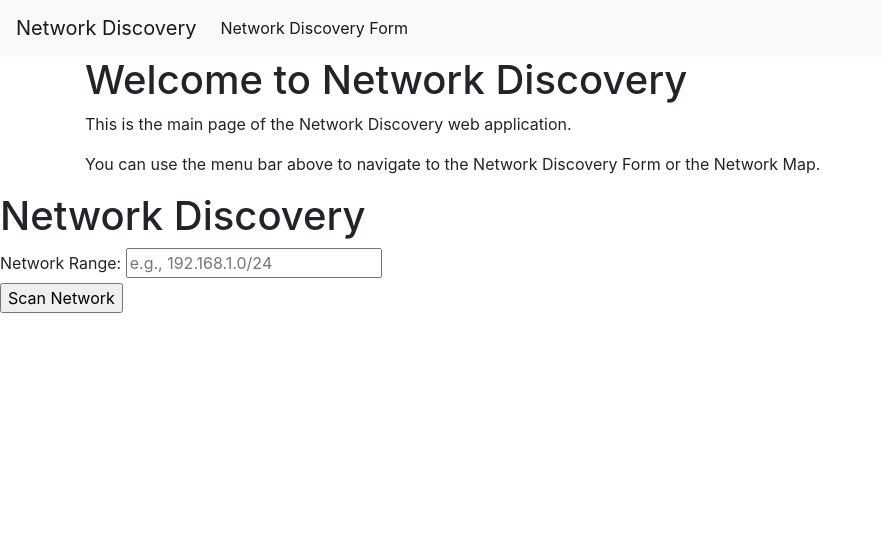
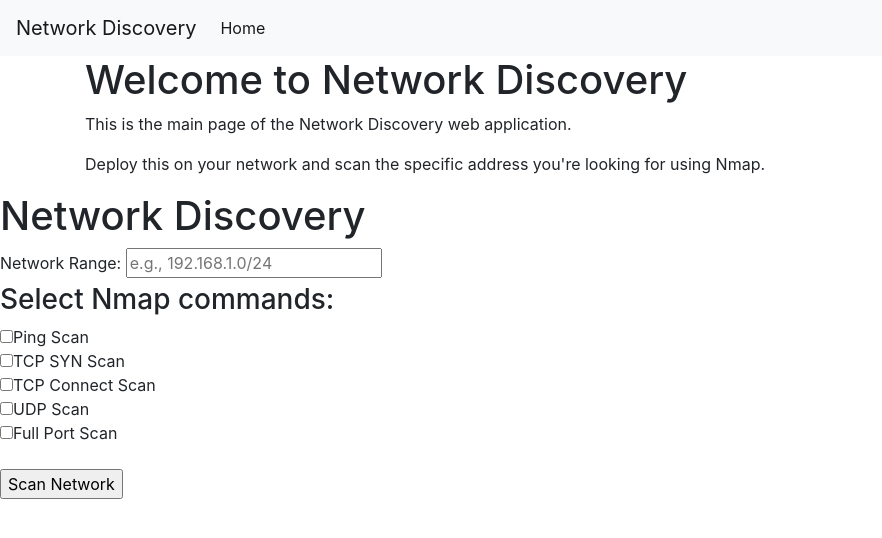
Before and after one commit to dstencil/flask_nmap, a Flask app: page / in a window 1280 px wide. Shown: the top 538 px of the page, without its empty margins (0-882 px from the left). Run offline with Flask 3, Linux system fonts and the light colour scheme; some libraries are stand-ins or nearby versions.

Commit message:
Update form.html

```diff
--- a/templates/form.html
+++ b/templates/form.html
@@ -5,7 +5,8 @@
     <title>Network Discovery Form</title>
     <!-- Add the latest Bootstrap CSS link here -->
     <link rel="stylesheet" href="https://maxcdn.bootstrapcdn.com/bootstrap/4.5.2/css/bootstrap.min.css">
-
+    <!-- Add the latest Bootstrap and jQuery UI CSS links here -->
+    <link rel="stylesheet" href="https://code.jquery.com/ui/1.12.1/themes/base/jquery-ui.css">
 </head>
 <body>
 	<nav class="navbar navbar-expand-lg navbar-light bg-light">
@@ -16,7 +17,7 @@
         <div class="collapse navbar-collapse" id="navbarNav">
             <ul class="navbar-nav">
                 <li class="nav-item active">
-                    <a class="nav-link" href="/">Network Discovery Form</a>
+                    <a class="nav-link" href="/">Home</a>
                 </li>
             </ul>
         </div>
@@ -24,10 +25,11 @@
     <div class="container">
         <h1>Welcome to Network Discovery</h1>
         <p>This is the main page of the Network Discovery web application.</p>
-        <p>You can use the menu bar above to navigate to the Network Discovery Form or the Network Map.</p>
+        <p>Deploy this on your network and scan the specific address you're looking for using Nmap.</p>
     </div>
-    <!-- Add the latest Bootstrap and jQuery JS links here -->
+    <!-- Add the latest Bootstrap, jQuery, and jQuery UI JS links here -->
     <script src="https://code.jquery.com/jquery-3.5.1.slim.min.js"></script>
+    <script src="https://code.jquery.com/ui/1.12.1/jquery-ui.js"></script>
     <script src="https://cdn.jsdelivr.net/npm/@popperjs/core@2.9.2/dist/umd/popper.min.js"></script>
     <script src="https://maxcdn.bootstrapcdn.com/bootstrap/4.5.2/js/bootstrap.min.js"></script>
 
@@ -36,7 +38,12 @@
         <label for="network_range">Network Range:</label>
         <input type="text" id="network_range" name="network_range" placeholder="e.g., 192.168.1.0/24" required>
         <br>
+	    <h3>Select Nmap commands:</h3>
+	    <input type="checkbox" name="nmap_commands[]" value="-sn">Ping Scan<br>
+	    <input type="checkbox" name="nmap_commands[]" value="-sS">TCP SYN Scan<br>
+	    <input type="checkbox" name="nmap_commands[]" value="-sT">TCP Connect Scan<br>
+	    <input type="checkbox" name="nmap_commands[]" value="-sU">UDP Scan<br>
+	    <input type="checkbox" name="nmap_commands[]" value="-p 1-65535 -sS">Full Port Scan<br>
+        <br>
         <input type="submit" value="Scan Network">
     </form>
-</body>
-</html>
```
